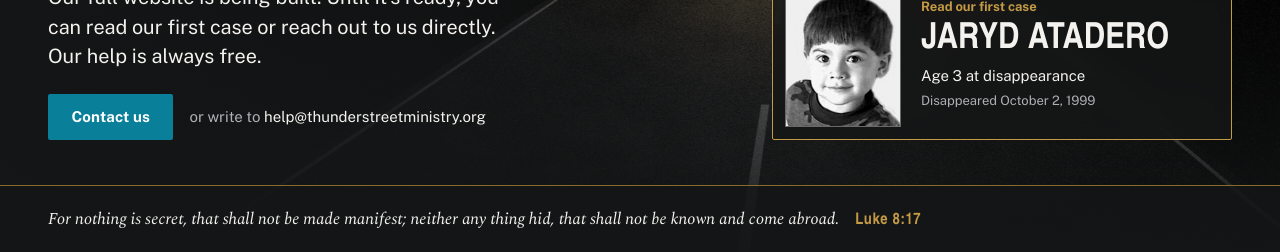
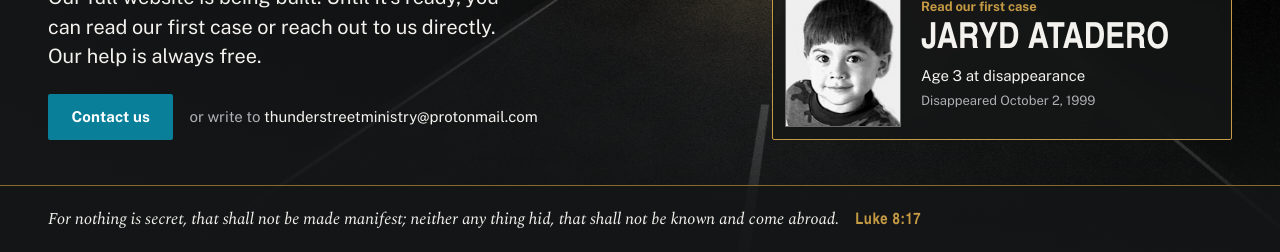
Before and after one commit to ThunderRoadEngage/thunder-road-engage, a Jekyll site: the page built from index.html, in a window 1280 px wide. Shown: the part 645-897 px from the top of the page. Built offline with Jekyll 4.4.1, drawn with Linux system fonts in a browser that asks for light colours; some web fonts are replaced.

Commit message:
Update site URL and contact email in config

```diff
--- a/_config.yml
+++ b/_config.yml
@@ -10,11 +10,11 @@ description: No-cost awareness and research for families of the missing and murd
 # If the repo is named YOUR-USERNAME.github.io, set baseurl to ""
 # If the repo has another name (e.g. thunder-street-ministry), set baseurl to "/thunder-street-ministry"
 # With a custom domain (thunderstreetministry.org), set url to that domain and baseurl to ""
-url: "https://YOUR-USERNAME.github.io"
+url: "https://ThunderRoadEngage.github.io"
 baseurl: "/thunder-street-ministry"
 
 # Where families write to ask for help (shown on Home, the header and the footer)
-contact_email: help@thunderstreetministry.org
+contact_email: thunderstreetministry@protonmail.com
 
 # Contact form. Create a free form at https://formspree.io, then paste its
 # endpoint here, e.g. "https://formspree.io/f/abcdwxyz".
```
